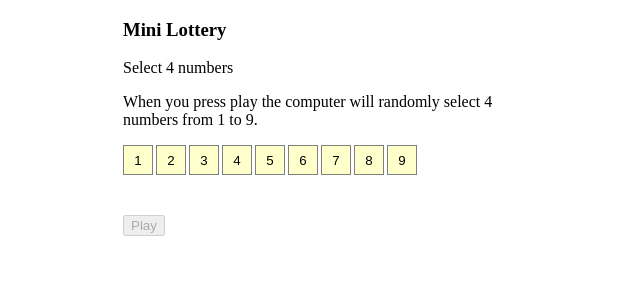
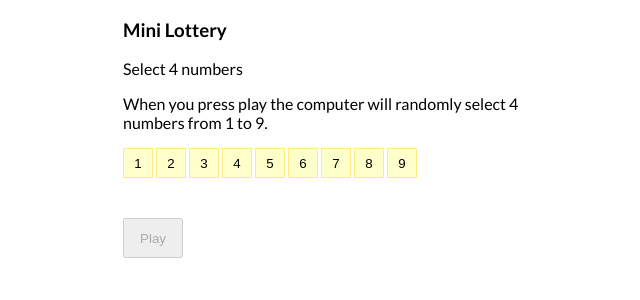
Before and after one commit to theMBdev/react-lottery, a React (Create React App) app: page / in a window 1280 px wide. Shown: the top 300 px of the page, without its empty margins (317-957 px from the left). Built offline with nearby package versions, Linux system fonts and the light colour scheme.

Commit message:
Google fonts added

```diff
--- a/src/App.css
+++ b/src/App.css
@@ -1,13 +1,16 @@
+@import url('https://fonts.googleapis.com/css2?family=Lato:wght@400;700&display=swap');
+
 .App {
   width: 400px;
   margin: auto;
+  font-family: 'Lato', sans-serif;
 }
 
 .buttonNumber {
   height: 30px;
   width: 30px;
   background-color: rgb(255, 255, 204);
-  border: 1px solid gray;
+  border: 1px solid rgb(255, 236, 128);
   margin-right: 3px;
 }
 
@@ -55,7 +58,9 @@
 /* .show {
   display: block;
 }
+*/
 
 .playButton {
-  display: none;
-} */
+  width: 60px;
+  height: 40px;
+}
--- a/src/App.js
+++ b/src/App.js
@@ -1,6 +1,5 @@
 import React, { useState } from 'react';
 import './App.css';
-
 
 function SelectNumbers({ }) {
   const [userNumbers, setUserNumbers] = useState([]);
```
